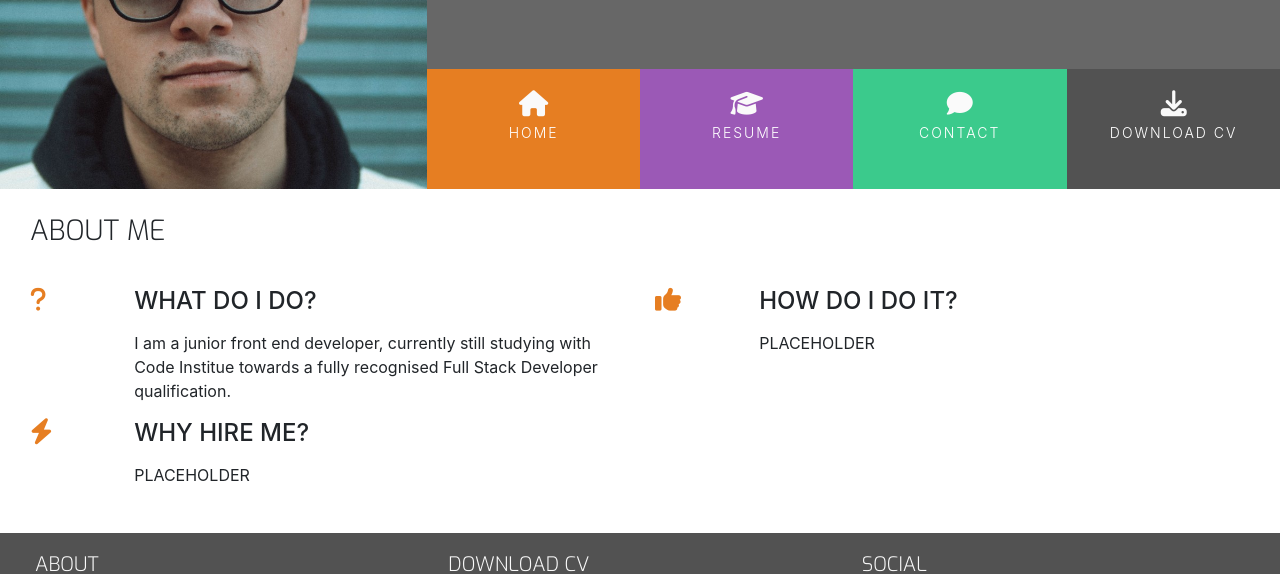
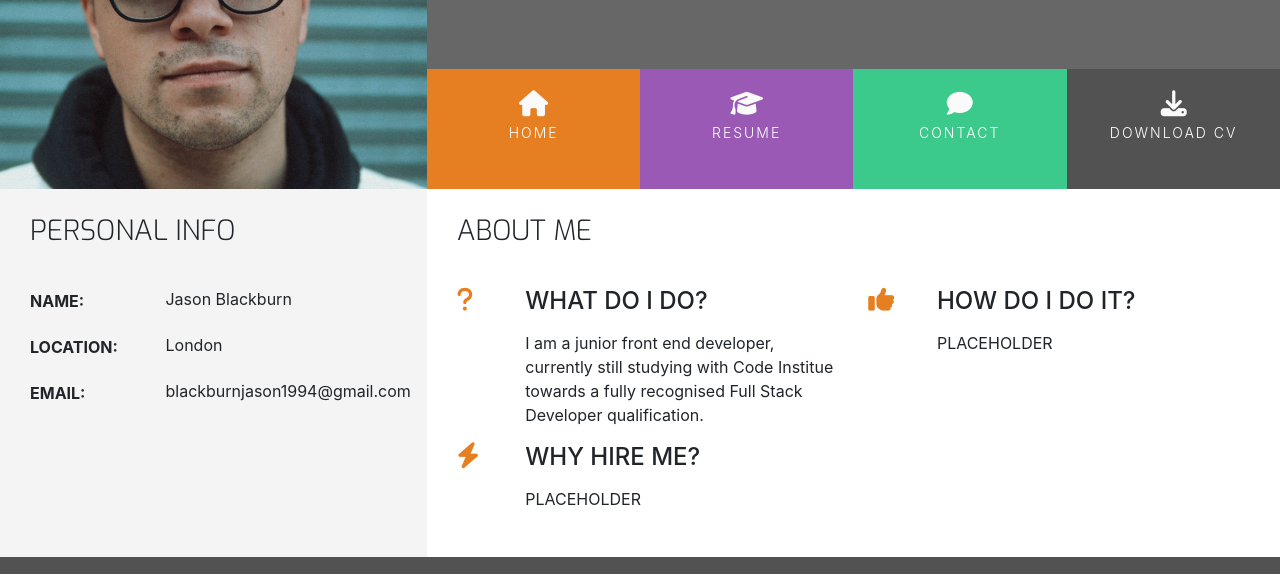
Before and after one commit to JBlackburn94/resume-website, a plain HTML site: page index.html in a window 1280 px wide. Shown: the part 180-754 px from the top of the page. Drawn offline with nearby package versions, Linux system fonts and the light colour scheme.

Commit message:
Finished index and styles

```diff
--- a/assets/css/styles.css
+++ b/assets/css/styles.css
@@ -212,3 +212,42 @@ footer {
 .three-reasons-heading {
     margin-bottom: 15px;
 }
+
+.bg-color-personal-info {
+    background-color: #f4f4f4;
+}
+
+/*---------------------------- Personal Information */
+
+.personal-info-item {
+    margin-bottom: 20px;
+    display: block;
+    clear: both;
+}
+
+.personal-info-item .key,
+.personal-info-item .value {
+    padding-right: 8px;
+    display: inline-block;
+}
+
+.personal-info-item .key p,
+.personal-info-item .value p {
+    margin: 0;
+}
+
+.personal-info-item .key {
+    width: 30%;
+    margin-right: 21px;
+    padding-top: 2px;
+    vertical-align: top;
+}
+
+.personal-info-item .key p {
+    font-weight: 700;
+}
+
+.personal-info-item .value {
+    position: relative;
+    width: 60%;
+}
--- a/index.html
+++ b/index.html
@@ -55,7 +55,52 @@
         </div>
     </header>
     <section class="container-fluid">
-        <div class="row row-table">
+        <div class="row">
+            <div class="col-md-4 bg-color-personal-info section-column">
+                <div class="row">
+                    <div class="col-12">
+                        <h3 class="section-heading uppercase">Personal Info</h3>
+                    </div>
+                </div>
+                <div class="personal-info-item">
+                    <div class="key">
+                        <p class="uppercase">
+                            Name:
+                        </p>
+                    </div>
+                    <div class="value">
+                        <p>
+                            Jason Blackburn
+                        </p>
+                    </div>
+                </div>
+
+                <div class="personal-info-item">
+                    <div class="key">
+                        <p class="uppercase">
+                            Location:
+                        </p>
+                    </div>
+                    <div class="value">
+                        <p>
+                            London
+                        </p>
+                    </div>
+                </div>
+
+                <div class="personal-info-item">
+                    <div class="key">
+                        <p class="uppercase">
+                            Email:
+                        </p>
+                    </div>
+                    <div class="value">
+                        <p>
+                            blackburnjason1994@gmail.com
+                        </p>
+                    </div>
+                </div>
+            </div>
             <div class="col-md-8 bg-color-three-reasons section-column">
                 <div class="row">
                     <div class="col">
@@ -70,7 +115,8 @@
                             </div>
                             <div class="col-10">
                                 <h4 class="three-reasons-heading uppercase">What do I do?</h4>
-                                <p>I am a junior front end developer, currently still studying with Code Institue towards a fully recognised Full Stack Developer qualification.</p>
+                                <p>I am a junior front end developer, currently still studying with Code Institue
+                                    towards a fully recognised Full Stack Developer qualification.</p>
                             </div>
                         </div>
                     </div>
```
